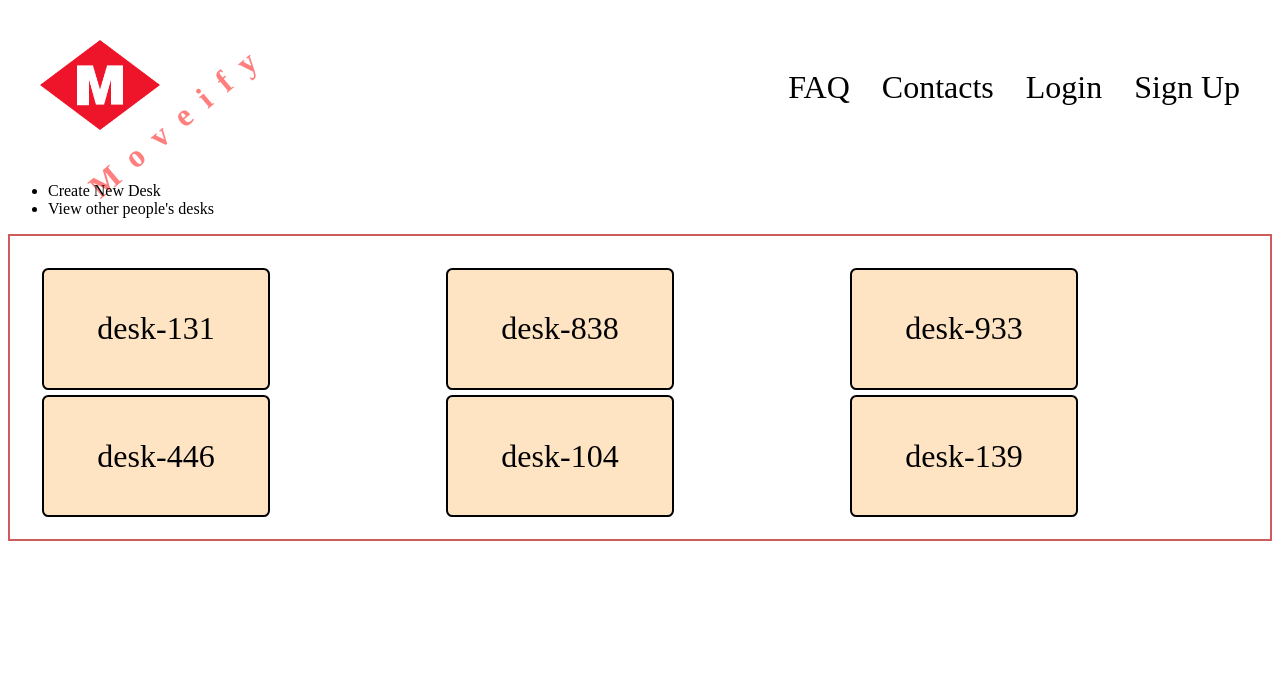
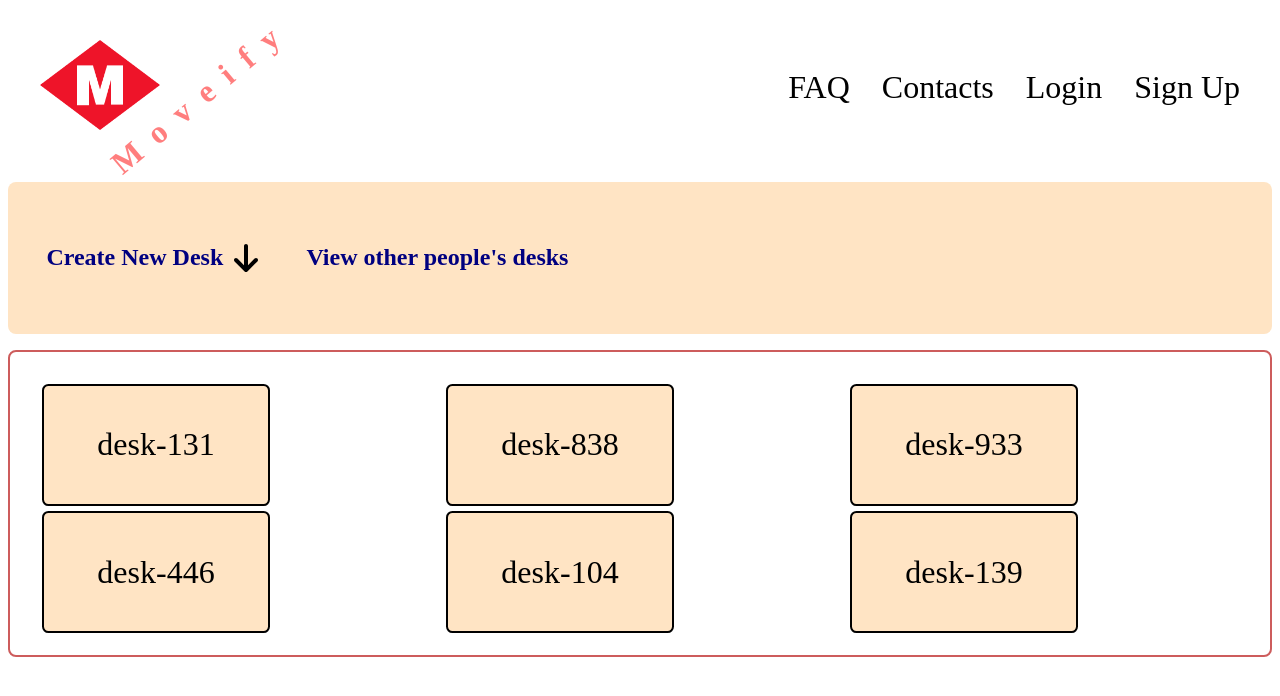
Before and after one commit to Plamenov-Nevyan/Office-Desk-System, a React (Create React App) app in the folder client/: page /map in a window 1280 px wide. Shown: the top 696 px of the page. Built offline with nearby package versions, Linux system fonts and the light colour scheme.

Commit message:
Added form for adding new desk, and some additional stylization

```diff
--- a/client/src/components/DeskMap/DeskMap.js
+++ b/client/src/components/DeskMap/DeskMap.js
@@ -1,6 +1,8 @@
 import {useState, useReducer} from "react";
 import {Header} from "../Navigation/Header";
 import {Board} from "./Board";
+import styles from './css/map.module.css'
+
 let desks = [
     {id : 'zxcadsdds'},
     {id : 'zxcdsds'},
@@ -12,16 +14,110 @@ let desks = [
 
 export function DeskMap(){
 const [listLength, setListLength] = useState(2)  // the amount of desks per list
+const [newDeskValues, setNewDeskValues] = useState({
+        name : '',
+        file: true,
+        link: false,
+        symbol : undefined
+})
+const [showNewDeskForm, setShowNewDeskForm] = useState(false)
+
+const onShowNewDeskForm = () => showNewDeskForm ? setShowNewDeskForm(false) : setShowNewDeskForm(true)
+
+const onDeskValChange = (e) => {
+    console.log(e.target)
+    e.preventDefault()
+    if(e.target.type === 'radio') {
+        e.target.id === 'file'
+        ? setNewDeskValues((oldValues) => {return{...oldValues, 'file':true, link:false}})
+        : setNewDeskValues((oldValues) => {return{...oldValues, 'file':false, link:true}})
+    }else {
+    let newValues = {
+        ...newDeskValues,
+       [ e.target.name] :   e.target.type === 'radio' ? e.target.value : e.target.value
+    }
+    setNewDeskValues({...newValues})
+    }
+}
+
+console.log(newDeskValues)
+
 return (
 <>
  <Header />
     <div className="wrapper">
-        <aside>
+        <div className={styles.subheader}>
             <ul>
-                <li>Create New Desk</li>
-                <li>View other people's desks</li>
+                <li>
+                    <p>Create New Desk</p>
+                    {showNewDeskForm
+                      ? <svg onClick={() => onShowNewDeskForm()} xmlns="http://www.w3.org/2000/svg" viewBox="0 0 384 512"><path d="M214.6 41.4c-12.5-12.5-32.8-12.5-45.3 0l-160 160c-12.5 12.5-12.5 32.8 0 45.3s32.8 12.5 45.3 0L160 141.2V448c0 17.7 14.3 32 32 32s32-14.3 32-32V141.2L329.4 246.6c12.5 12.5 32.8 12.5 45.3 0s12.5-32.8 0-45.3l-160-160z"/></svg>
+                      : <svg onClick={() => onShowNewDeskForm()} xmlns="http://www.w3.org/2000/svg" viewBox="0 0 384 512"><path d="M169.4 470.6c12.5 12.5 32.8 12.5 45.3 0l160-160c12.5-12.5 12.5-32.8 0-45.3s-32.8-12.5-45.3 0L224 370.8 224 64c0-17.7-14.3-32-32-32s-32 14.3-32 32l0 306.7L54.6 265.4c-12.5-12.5-32.8-12.5-45.3 0s-12.5 32.8 0 45.3l160 160z"/></svg>
+                    }
+                   { showNewDeskForm &&
+                   <form className={styles['symbol-form']}>
+                        <fieldset>
+                            <label htmlFor="desk-name">Desk name:</label>
+                            <input
+                                type="text"
+                                className={styles["desk-name"]}
+                                id="desk-name"
+                                name="name"
+                                value={newDeskValues.name}
+                                onChange={(e) => onDeskValChange(e)}
+                             />
+                        </fieldset>
+                        <fieldset>
+                            <label>Upload file or paste link?</label>
+                            <input
+                                className={styles['symbol-checkbox']}
+                                type='radio'
+                                name = 'symbol'
+                                id="file"
+                                value={newDeskValues.file}
+                                onChange={(e) => onDeskValChange(e)}
+                             />
+                            <input
+                                className={styles['symbol-checkbox']}
+                                type='radio'
+                                name = 'symbol'
+                                id="link"
+                                value={newDeskValues.link}
+                                onChange={(e) => onDeskValChange(e)}
+                              />
+                        </fieldset>
+                        <fieldset>
+                            { newDeskValues.file === true
+                                ? <>
+                                    <label htmlFor="desk-symbol">Upload File:</label>
+                                    <input
+                                        className={styles['symbol-input-file']}
+                                        type="file"
+                                        id="desk-symbol"
+                                        name="symbol"
+                                        onChange={(e) => onDeskValChange(e)}
+                                    />
+                                  </>
+                                : <>
+                                    <label htmlFor="desk-symbol">Paste URL:</label>
+                                    <input
+                                        className={styles['symbol-input-link']}
+                                        type="text"
+                                        id="desk-symbol"
+                                        name="symbol"
+                                        value={newDeskValues.symbol}
+                                        onChange={(e) => onDeskValChange(e)}
+                                    />
+                                 </>
+                            }
+                        </fieldset>
+                    </form>}
+                </li>
+                <li>
+                    <p>View other people's desks</p>
+                </li>
             </ul>
-        </aside>
+        </div>
         <Board desks={desks} listLength={listLength}/>
     </div>
 </>
--- a/client/src/components/DeskMap/css/board.module.css
+++ b/client/src/components/DeskMap/css/board.module.css
@@ -9,6 +9,7 @@
 .drag-drop-context-container {
     border: 2px solid indianred;
     padding: 2rem;
+    border-radius: .5rem;
 }
 
 .list-grid {
--- /dev/null
+++ b/client/src/components/DeskMap/css/map.module.css
@@ -0,0 +1,55 @@
+.subheader {
+    background: bisque;
+    border-radius: 0.5rem;
+}
+
+.subheader ul {
+    display: flex;
+    gap: 2rem;
+    list-style-type: none;
+    padding: 2rem;
+}
+
+.subheader ul li {
+    font-size: clamp(1rem, 4vw + 1rem, 1.5rem);
+    color: navy;
+    font-weight: 600;
+    padding: .4rem;
+    border-radius: .5rem;
+    transition: ease-in 200ms;
+}
+
+.subheader ul li:hover {
+    background-color: #d4d0d0;
+    cursor: pointer;
+}
+
+.subheader ul > li {
+    display: flex;
+    align-items: center;
+    gap: .4rem;
+}
+
+.subheader ul > li svg {
+    width: 2rem;
+    height: 2rem;
+}
+
+.symbol-form {
+    flex: 1 1 100%;
+}
+
+.symbol-form fieldset {
+    display: flex;
+    flex-direction: column;
+}
+
+.symbol-form fieldset:nth-child(2) {
+    flex-direction: row;
+    flex-wrap: wrap;
+    justify-content: center;
+}
+
+.symbol-form fieldset:nth-child(2) label {
+    flex: 1 1 100%;
+}
--- a/client/src/components/Home/Forms/RegisterForm.js
+++ b/client/src/components/Home/Forms/RegisterForm.js
@@ -1,5 +1,6 @@
 import styles from '../css/forms.module.css'
 import { useState } from 'react'
+import { submitUserData } from '../../../services/authServices'
 
 export function RegisterForm(){
   const [formValues, setFormValues] = useState({
@@ -8,9 +9,14 @@ export function RegisterForm(){
     password : ''
   })
 
+  const onSubmitHandler = async (e) => {
+    e.preventDefault()
+    await submitUserData(formValues)
+  }
+
   const onFormValChange = (e) => setFormValues((oldValues) => {return {...oldValues, [e.target.name] : e.target.value}})
     return (
-        <form className={styles.form}>
+        <form className={styles.form} onSubmit={(e) => onSubmitHandler(e)}>
             <fieldset className={styles["auth-fieldset"]}>
                 <label htmlFor="username">Username:</label>
                 <input
--- a/client/src/components/Home/FormsModal.js
+++ b/client/src/components/Home/FormsModal.js
@@ -3,7 +3,9 @@ import {RegisterForm} from './Forms/RegisterForm'
 import styles from './css/modal.module.css'
 
 
+
 export function FormsModal({closeModal, form}){
+
 
 
     return (
--- a/client/src/components/Navigation/css/header.module.css
+++ b/client/src/components/Navigation/css/header.module.css
@@ -20,7 +20,7 @@
     z-index: -1;
     left: 0;
     top: 0;
-    transform: translate(30%, 100%);
+    transform: translate(40%, 70%);
     font-size: 2rem;
 }
 
--- /dev/null
+++ b/client/src/services/authServices.js
@@ -0,0 +1,11 @@
+
+const baseUrl = 'http://localhost:8000'
+
+
+export const submitUserData = async (data) => {
+    await fetch(baseUrl, {
+        method: 'POST',
+        headers: {'Content-Type' : 'application/json'},
+        body: JSON.stringify(data)
+    })
+}
```
